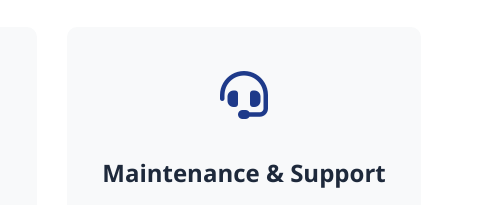
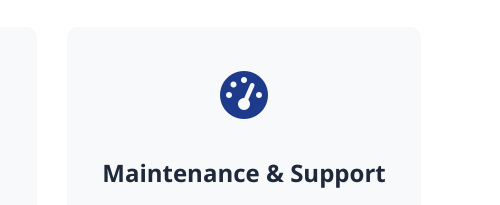
Before and after one commit to Nabaraj-t343/Portfolio, a plain HTML site: page index.html in a window 1280 px wide. Shown: the part 3458-3663 px from the top of the page, 780-1280 px from the left. Drawn offline with Linux system fonts and the light colour scheme.

Commit message:
portfolio

```diff
--- a/index.html
+++ b/index.html
@@ -321,7 +321,7 @@
                 </div>
                 <div class="service-card fadeInUp delay-3">
                     <div class="service-icon">
-                        <i class="fa-solid fa-headset"></i>
+                        <i class="fa-solid fa-gauge-high"></i>
                     </div>
                     <div class="service-content">
                         <h3>Maintenance & Support</h3>
```
